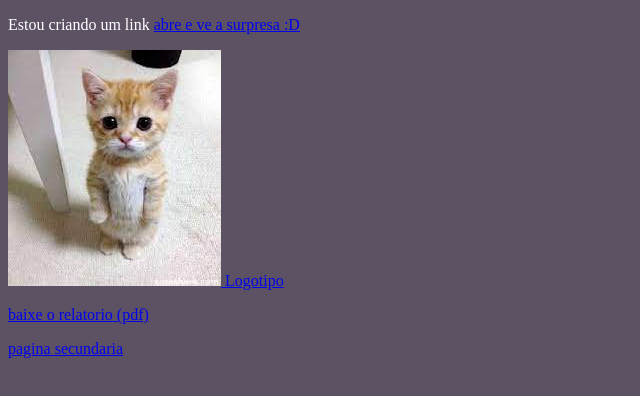
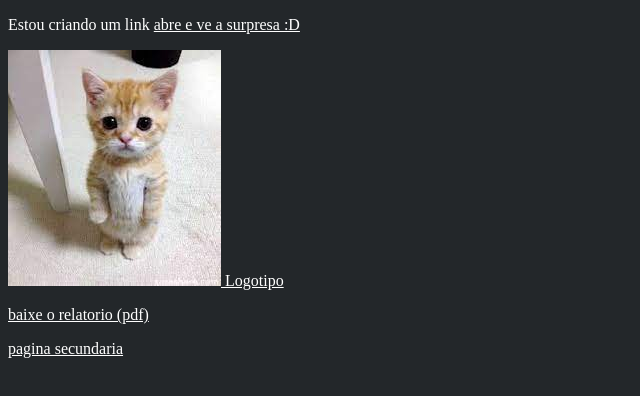
Before and after one commit to PedroFuris/projeto, a plain HTML site: page index.html in a window 1280 px wide. Shown: the whole page, without its empty margins (0-640 px from the left). Drawn offline with Linux system fonts and the light colour scheme; files whose address does not match are found by name.

Commit message:
Update style.css

```diff
--- a/style.css
+++ b/style.css
@@ -1,6 +1,11 @@
 body {
-    background-color: rgb(92, 82, 100);
+    background-color: rgb(35,39,42);
 
 
-  color: white
+  color: rgb(44,47,51)
 }
+p ,a {
+
+  color: rgb(255, 255, 255)
+
+}
```
